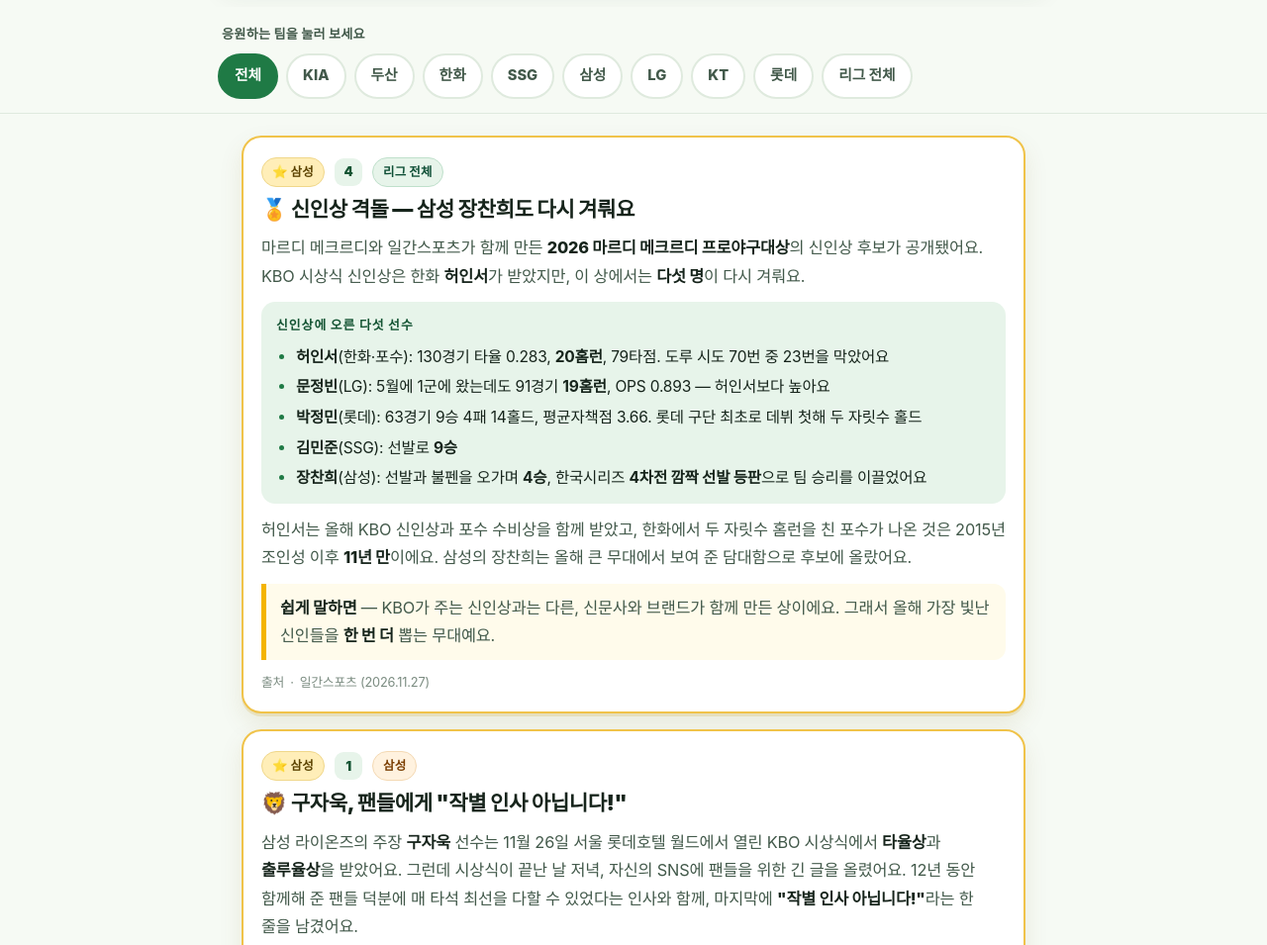
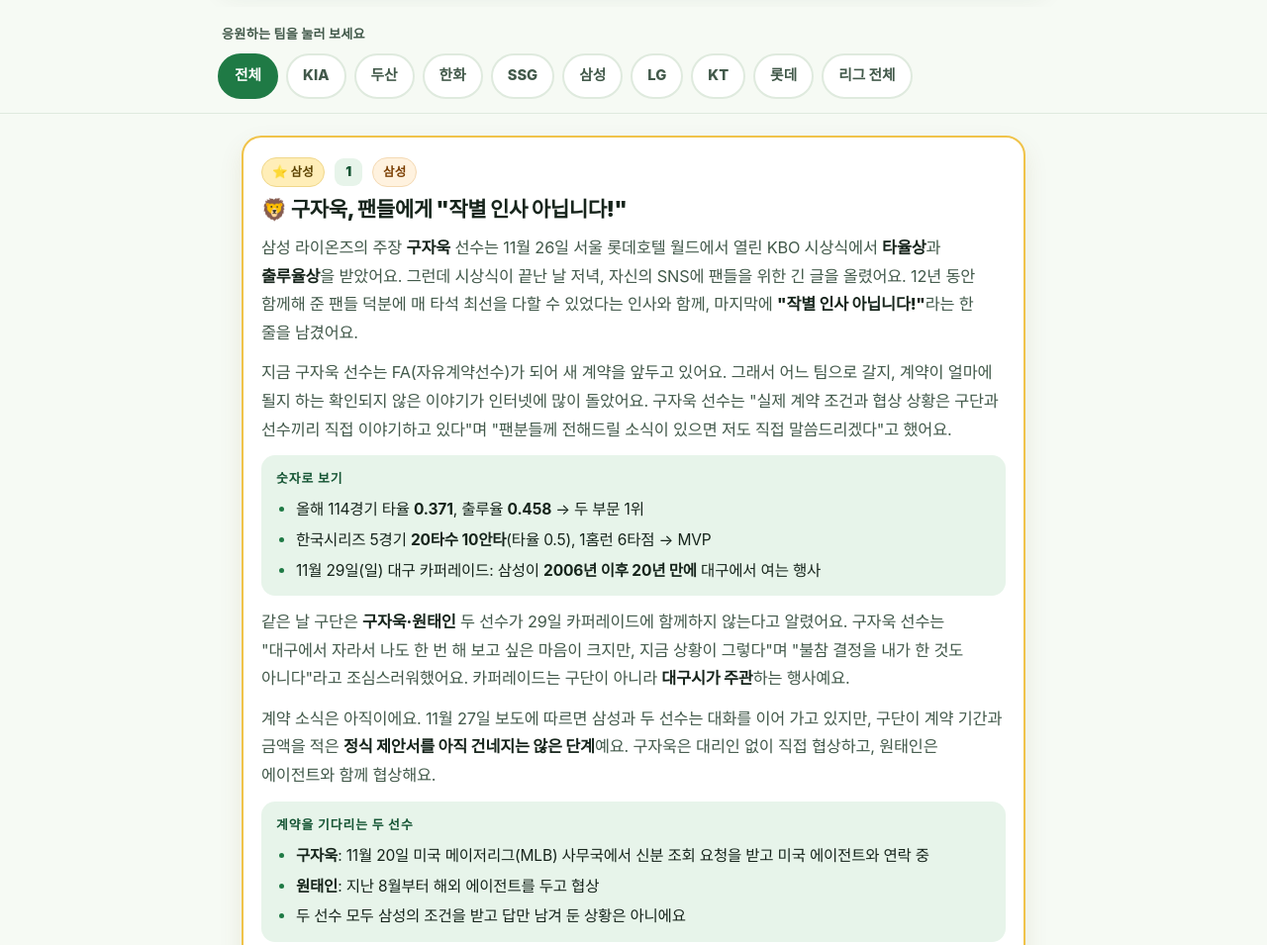
Before and after one commit to sellyholic/baseball-news, a plain HTML site: page index.html in a window 1280 px wide. Shown: the part 460-1415 px from the top of the page at 99% size. Drawn offline with Linux system fonts and the light colour scheme.

Commit message:
삼성 소식 카드 순서 유지 (⭐ 카드가 번호 순으로 맨 위)

```diff
--- a/index.html
+++ b/index.html
@@ -673,9 +673,8 @@ const TEAM_ORDER = ["KIA","두산","한화","SSG","삼성","LG","KT","롯데","K
 
   // 응원 팀 강조: 맨 위로 올리고 금색 테두리
   if (FAVORITE_TEAM) {
-    cards
-      .filter(c => (c.dataset.teams || "").split(/\s+/).includes(FAVORITE_TEAM))
-      .forEach(c => {
+    const favs = cards.filter(c => (c.dataset.teams || "").split(/\s+/).includes(FAVORITE_TEAM));
+    favs.forEach(c => {
       c.style.borderColor = "#f0c34a";
       c.style.boxShadow = "0 3px 0 rgba(200,150,0,.16), 0 10px 24px rgba(120,90,0,.10)";
       const head = c.querySelector(".card-head");
@@ -686,8 +685,8 @@ const TEAM_ORDER = ["KIA","두산","한화","SSG","삼성","LG","KT","롯데","K
         badge.textContent = "⭐ 삼성";
         head.prepend(badge);
       }
-        news.prepend(c);
     });
+    news.prepend(...favs);
   }
 
   // 팀 필터
```
Lines whose indentation alone changed are shown as unchanged.
